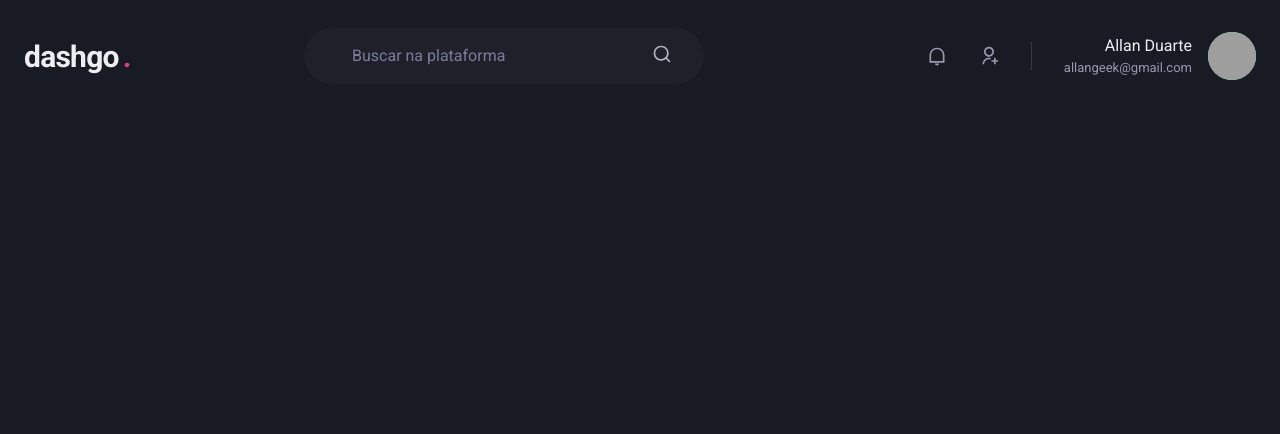
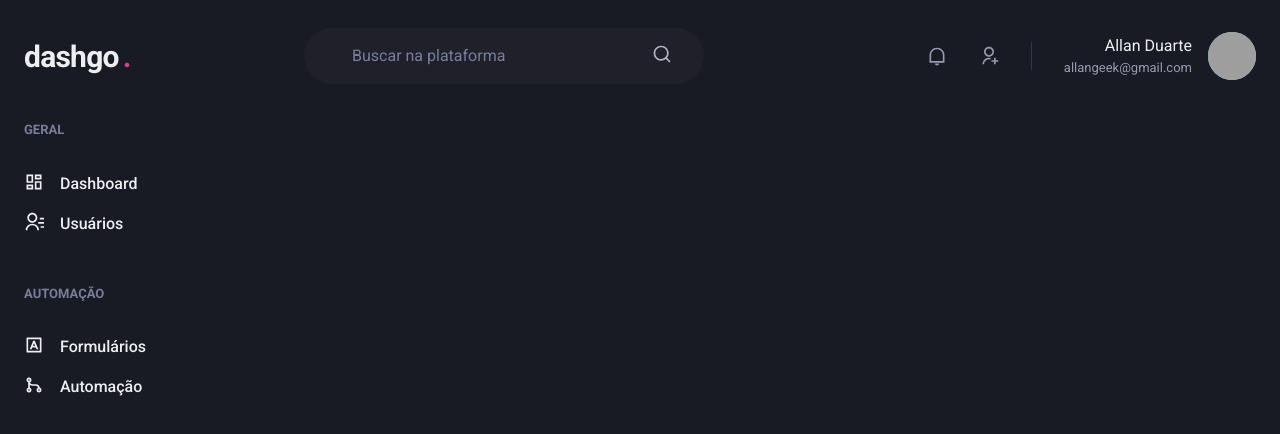
Before and after one commit to nullCommit/dashgo, a Next.js app: page /dashboard in a window 1280 px wide. Shown: the top 434 px of the page. Built offline with nearby package versions, Linux system fonts and the light colour scheme; grey boxes are pictures that could not be loaded.

Commit message:
Cria a sidebar e adiciona na dashboard

```diff
--- /dev/null
+++ b/src/components/Sidebar.tsx
@@ -0,0 +1,59 @@
+import { Box, Stack, Text, Link, Icon } from '@chakra-ui/react';
+import {
+  RiContactsLine,
+  RiDashboardLine,
+  RiGitMergeLine,
+  RiInputMethodLine,
+} from 'react-icons/ri';
+
+export function Sidebar() {
+  return (
+    <Box as='aside' w='64' mr='8'>
+      <Stack spacing='12' align='flex-start'>
+        <Box>
+          <Text fontWeight='bold' color='gray.400' fontSize='small'>
+            GERAL
+          </Text>
+
+          <Stack spacing='4' mt='8' align='stretch'>
+            <Link display='flex' align='center'>
+              <Icon as={RiDashboardLine} fontSize='20' />
+              <Text ml='4' fontWeight='medium' color=''>
+                Dashboard
+              </Text>
+            </Link>
+
+            <Link display='flex' align='center'>
+              <Icon as={RiContactsLine} fontSize='20' />
+              <Text ml='4' fontWeight='medium' color=''>
+                Usuários
+              </Text>
+            </Link>
+          </Stack>
+        </Box>
+
+        <Box>
+          <Text fontWeight='bold' color='gray.400' fontSize='small'>
+            AUTOMAÇÃO
+          </Text>
+
+          <Stack spacing='4' mt='8' align='stretch'>
+            <Link display='flex' align='center'>
+              <Icon as={RiInputMethodLine} fontSize='20' />
+              <Text ml='4' fontWeight='medium' color=''>
+                Formulários
+              </Text>
+            </Link>
+
+            <Link display='flex' align='center'>
+              <Icon as={RiGitMergeLine} fontSize='20' />
+              <Text ml='4' fontWeight='medium' color=''>
+                Automação
+              </Text>
+            </Link>
+          </Stack>
+        </Box>
+      </Stack>
+    </Box>
+  );
+}
--- a/src/pages/dashboard.tsx
+++ b/src/pages/dashboard.tsx
@@ -1,5 +1,15 @@
+import { Flex } from '@chakra-ui/react';
 import { Header } from '../components/Header';
+import { Sidebar } from '../components/Sidebar';
 
 export default function Dashboard() {
-  return <Header />;
+  return (
+    <Flex direction='column' h='100vh'>
+      <Header />
+
+      <Flex w='100%' my='6' maxWidth={1480} mx='auto' px='6'>
+        <Sidebar />
+      </Flex>
+    </Flex>
+  );
 }
```
